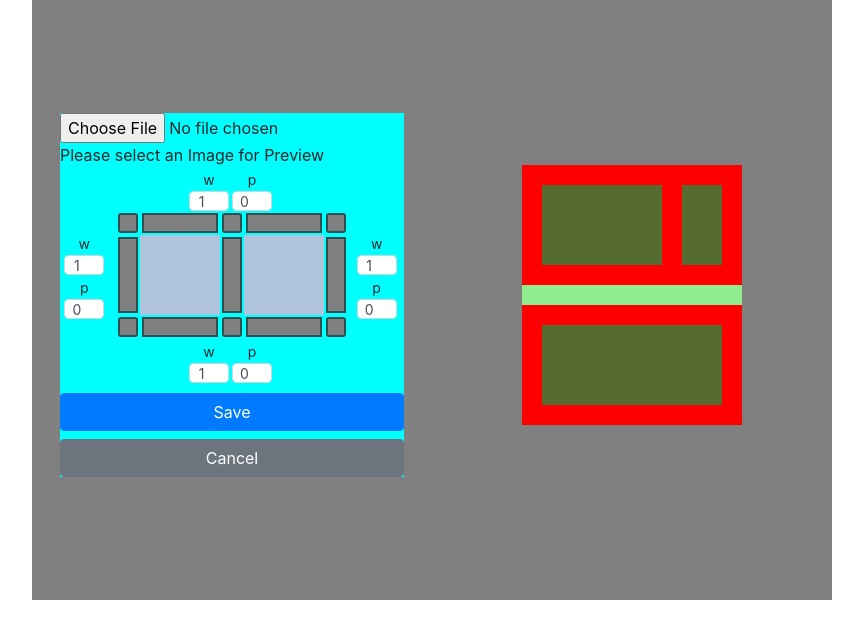
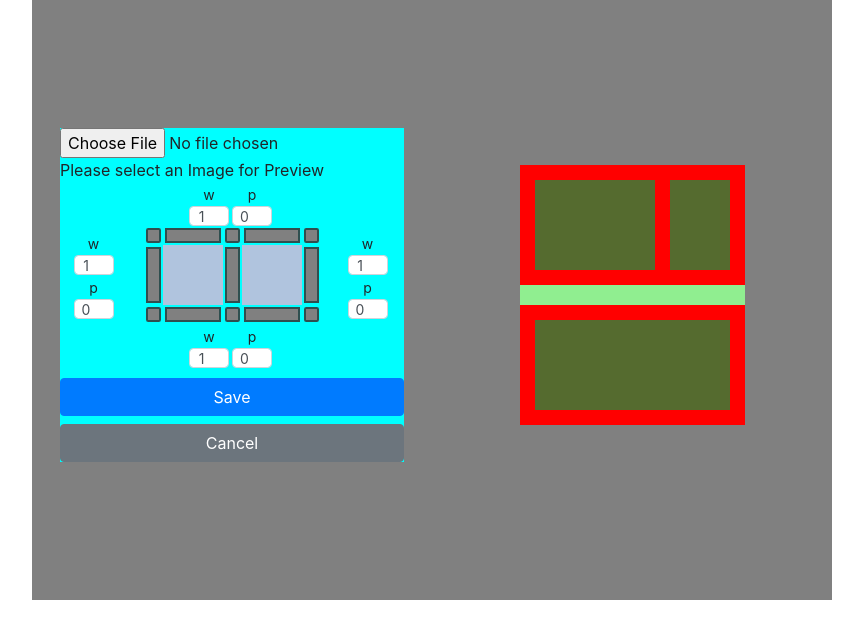
Before and after one commit to mazhuravlev/windows, a React (Create React App) app: page / in a window 1280 px wide. Shown: the top 638 px of the page, without its empty margins (208-1071 px from the left). Built offline with nearby package versions, Linux system fonts and the light colour scheme.

Commit message:
add texture background for sectors

```diff
--- a/src/components/ColorInsert.tsx
+++ b/src/components/ColorInsert.tsx
@@ -7,7 +7,7 @@ import '../styles/ColorInsertEditor.css';
 import '../styles/Preview.css';
 import '../styles/StaticPreview.css';
 
-import { ISectorList, ISideSize } from '../interface';
+import { ISectorList, ISideSize, ITextureList } from '../interface';
 import { IStore } from '../store';
 
 import Preview from './Preview';
@@ -20,8 +20,8 @@ interface IState {
 }
 
 interface IProps {
-  // window: IWindowSize;
   side: ISideSize;
+  textureList: ITextureList;
 }
 
 const initSectorList = () : ISectorList => {
@@ -36,12 +36,8 @@ const initSectorList = () : ISectorList => {
 class ColorInsert extends React.Component< IProps, IState > {
   public state: IState = {
     sectorList: initSectorList(),
-    step: 20,
+    step: 15,
   };
-
-  public handleClick = (sectorId: string) => () => {
-    console.log(sectorId);
-  }
 
   public render() {
     return (
@@ -59,13 +55,13 @@ class ColorInsert extends React.Component< IProps, IState > {
           <Preview
             {...this.state}
             {...this.props}
-            window={{ width: 8, height: 4, padding: 2 }}
+            window={{ width: 12, height: 6, padding: 4 }}
             className="preview-container"
           />
           <Preview
             {...this.state}
             {...this.props}
-            window={{ width: 9, height: 4, padding: 0 }}
+            window={{ width: 13, height: 6, padding: 0 }}
             className="preview-container"
           />
         </div>
@@ -75,8 +71,8 @@ class ColorInsert extends React.Component< IProps, IState > {
 }
 
 const mapStateToProps = (state: IStore) => ({
-  // window: state.window,
   side: state.side,
+  textureList: state.textureList,
 });
 
 const ColorInsertEditor = connect(mapStateToProps)(ColorInsert);
--- a/src/components/Preview.tsx
+++ b/src/components/Preview.tsx
@@ -2,7 +2,7 @@ import * as React from 'react';
 import Sector from './Sector';
 import Window from './Window';
 
-import { INumObjType, ISectorList, ISideSize, IWindowSize } from '../interface';
+import { INumObjType, ISectorList, ISideSize, ITextureList, IWindowSize } from '../interface';
 
 const getSectorSize = (side: ISideSize, sector: number, padding: number): INumObjType => {
   switch (sector) {
@@ -71,6 +71,7 @@ interface IProps {
   step: number;
   window: IWindowSize;
   side: ISideSize;
+  textureList: ITextureList;
 }
 
 const Preview = (props: IProps & React.HTMLProps<HTMLDivElement>) => {
@@ -111,6 +112,7 @@ const Preview = (props: IProps & React.HTMLProps<HTMLDivElement>) => {
                 `preview-container-item sector${sectorNumber}`}
               sectorSize={size}
               gridArea={shiftGridPosition(sectorNumber, window.padding)}
+              textureList={props.textureList}
             />
           );
         })
--- a/src/components/Sector.tsx
+++ b/src/components/Sector.tsx
@@ -1,19 +1,22 @@
 import * as React from 'react';
 
 import { buildSizeStyleObj } from '../helpers';
-import { INumObjType, ISector } from '../interface';
+import { INumObjType, ISector, ITextureList } from '../interface';
 
 interface IProps {
   sector: ISector;
   step: number;
   sectorSize: INumObjType;
   gridArea: number;
+  textureList: ITextureList;
 }
 
 const Sector = (props: IProps & React.HTMLProps<HTMLDivElement>) => {
-  const { sector, className, step, sectorSize, gridArea } = props;
+  const { sector, className, step, sectorSize, gridArea, textureList } = props;
+  const url = textureList[sector.id] ? textureList[sector.id].url : '';
   const objStyle = {
     gridArea: `sector${gridArea}`,
+    backgroundImage: `url(${url})`,
     ...buildSizeStyleObj(sectorSize, step),
   };
   return (
--- a/src/components/SizeOptionsPanel.tsx
+++ b/src/components/SizeOptionsPanel.tsx
@@ -1,28 +1,16 @@
 import * as React from 'react';
 import { connect } from 'react-redux';
 import { Dispatch } from 'redux';
-import { ISectorList, ISideSize, ITextureList } from '../interface';
+import { ISectorList, ISectorTexture, ISideSize, ITexture, ITextureList } from '../interface';
+
 import * as sideEnteties from '../redux/side';
+import * as textureListEnteties from '../redux/textureList';
 import { IStore } from '../store';
 
 import '../styles/SizeOptionsPanel.css';
 
 import SideOption from './SideOption';
 import StaticPreview from './StaticPreview';
-// import WindowSize from './WindowSize';
-
-const staticSide = {
-  bottomWidth: 1,
-  bottomMargin: 0,
-  leftWidth: 1,
-  leftMargin: 0,
-  middleWidth: 1,
-  middleMargin: 0,
-  rightWidth: 1,
-  rightMargin: 0,
-  topWidth: 1,
-  topMargin: 0,
-};
 
 interface IState {
   test: string;
@@ -32,8 +20,10 @@ interface IProps {
   sectorList: ISectorList;
   step: number;
   side: ISideSize;
+  texture: ITexture;
   textureList: ITextureList;
   setSideSize: (size: sideEnteties.ISideSetType) => void;
+  addTextureItem: (sectorTexture: ISectorTexture) => void;
 }
 
 export class SizeOptionsPanel extends React.Component<IProps, IState> {
@@ -48,13 +38,13 @@ export class SizeOptionsPanel extends React.Component<IProps, IState> {
   }
 
   public handleClick = (sectorId: string) => () => {
-    console.log(sectorId);
+    const { texture } = this.props;
+    this.props.addTextureItem({ sectorId, ...texture });
   }
 
   public render() {
     return (
       <div>
-        {/* <WindowSize /> */}
         <div className="container-window-options">
           <SideOption
             side={this.props.side}
@@ -77,27 +67,10 @@ export class SizeOptionsPanel extends React.Component<IProps, IState> {
             handleInput={this.handleInput}
             style={{ gridArea: 'bottomSide', flexDirection: 'row' }}
             sideName="bottom" />
-          {/* <SideOption
-            side={this.props.side}
-            handleInput={this.handleInput}
-            style={{
-              position: 'absolute',
-              left: '50%',
-              top: '50%',
-              flexDirection: 'row',
-              justifyContent: 'space-between',
-              marginLeft: '-55px',
-              marginTop: '-22px',
-              width: '110px',
-            }}
-            sideName="middle"
-          /> */}
           <StaticPreview
-            side={staticSide}
             style={{ gridArea: 'preview' }}
             sectorList={this.props.sectorList}
             step={this.props.step}
-            window={{ width: 8, height: 4, padding: 4 }}
             className="static-preview-container"
             handleClick={this.handleClick}
           />
@@ -113,8 +86,10 @@ const mapStateToProps = (state: IStore) => ({
   textureList: state.textureList,
 });
 
-const mapDispatchToProps = (dispatch: Dispatch<sideEnteties.SideAction>) => ({
+const mapDispatchToProps = (dispatch: Dispatch) => ({
   setSideSize: (size: sideEnteties.ISideSetType) => dispatch(sideEnteties.setSideSize(size)),
+  addTextureItem: (sectorTexture: ISectorTexture) =>
+    dispatch(textureListEnteties.addTextureItem(sectorTexture)),
 });
 
 const SideSize = connect(mapStateToProps, mapDispatchToProps)(SizeOptionsPanel);
--- a/src/components/StaticPreview.tsx
+++ b/src/components/StaticPreview.tsx
@@ -1,9 +1,22 @@
 import * as React from 'react';
 
 import { buildSizeStyleObj } from '../helpers';
-import { INumObjType, ISectorList, ISideSize, IWindowSize } from '../interface';
+import { INumObjType, ISectorList } from '../interface';
 
-const getSectorSize = (side: ISideSize, sector: number, padding: number): INumObjType => {
+const side = {
+  bottomWidth: 1,
+  bottomMargin: 0,
+  leftWidth: 1,
+  leftMargin: 0,
+  middleWidth: 1,
+  middleMargin: 0,
+  rightWidth: 1,
+  rightMargin: 0,
+  topWidth: 1,
+  topMargin: 0,
+};
+
+const getSectorSize = (sector: number): INumObjType => {
   switch (sector) {
     case 1: {
       return { width: side.leftWidth };
@@ -51,20 +64,18 @@ const getSectorSize = (side: ISideSize, sector: number, padding: number): INumOb
 interface IProps {
   sectorList: ISectorList;
   step: number;
-  window: IWindowSize;
-  side: ISideSize;
   handleClick: (sectorId: string) => () => void;
 }
 
 const Preview = (props: IProps & React.HTMLProps<HTMLDivElement>) => {
-  const { sectorList, step, className, window, side, handleClick } = props;
+  const { sectorList, step, className, handleClick } = props;
   return (
     <div style={props.style} className={className}>
       {
         Object.keys(sectorList).map((key) => {
           const sector = sectorList[key];
           const sectorNumber = Number(key);
-          const size = getSectorSize(side, sectorNumber, window.padding);
+          const size = getSectorSize(sectorNumber);
           const objStyle = {
             gridArea: `sector${key}`,
             ...buildSizeStyleObj(size, step),
--- a/src/redux/index.ts
+++ b/src/redux/index.ts
@@ -5,11 +5,8 @@ import sideReducers from './side';
 import textureReducers from './texture';
 // tslint:disable-next-line:import-name
 import textureListReducers from './textureList';
-// tslint:disable-next-line:import-name
-import windowReducers from './window';
 
 export default combineReducers({
-  window: windowReducers,
   side: sideReducers,
   texture: textureReducers,
   textureList: textureListReducers,
--- a/src/redux/window.ts
+++ /dev/null
@@ -1,75 +0,0 @@
-import { IWindowSize } from '../interface';
-
-/*
-    STATE
-*/
-
-export interface IWindowState {
-  width: number;
-  height: number;
-  padding: number;
-}
-
-const initState: IWindowState = {
-  width: 8,
-  height: 7,
-  padding: 3,
-};
-
-/*
-    TYPE CONST
-*/
-
-const SET = 'SET_WINDOW_SIZE';
-type SET = typeof SET;
-
-const RESET = 'RESET_WINDOW_SIZE';
-type RESET = typeof RESET;
-
-/*
-    ACTIONS CONST
-*/
-export interface ISetWindowSize {
-  type: SET;
-  payload: IWindowSize;
-}
-
-export interface IResetWindowSize {
-  type: RESET;
-}
-
-export type WindowAction = ISetWindowSize | IResetWindowSize;
-
-/*
-    REDUCER
-*/
-export default function reducer(state: IWindowState = initState, action: WindowAction,
-  ): IWindowState {
-  switch (action.type) {
-    case SET: {
-      const { width, height, padding } = action.payload;
-      return { width, height, padding };
-    }
-    case RESET: {
-      return {
-        width: 3,
-        height: 5,
-        padding: 2,
-      };
-    }
-    default:
-      return state;
-  }
-}
-
-/*
-    ACTION CREATORS
-*/
-export const setWindowSize = (payload: IWindowSize): ISetWindowSize => ({
-  payload,
-  type: SET,
-});
-
-export const resetWindowSize = (): IResetWindowSize => ({
-  type: RESET,
-});
--- a/src/store/index.ts
+++ b/src/store/index.ts
@@ -4,10 +4,8 @@ import rootReducers from '../redux';
 import { ISideState } from '../redux/side';
 import { ITextureState } from '../redux/texture';
 import { ITextureListState } from '../redux/textureList';
-import { IWindowState } from '../redux/window';
 
 export interface IStore {
-  window: IWindowState;
   side: ISideState;
   texture: ITextureState;
   textureList: ITextureListState;
```
Also changed, not shown: src/components/WindowSize.tsx (deleted, +0 -83 lines).
